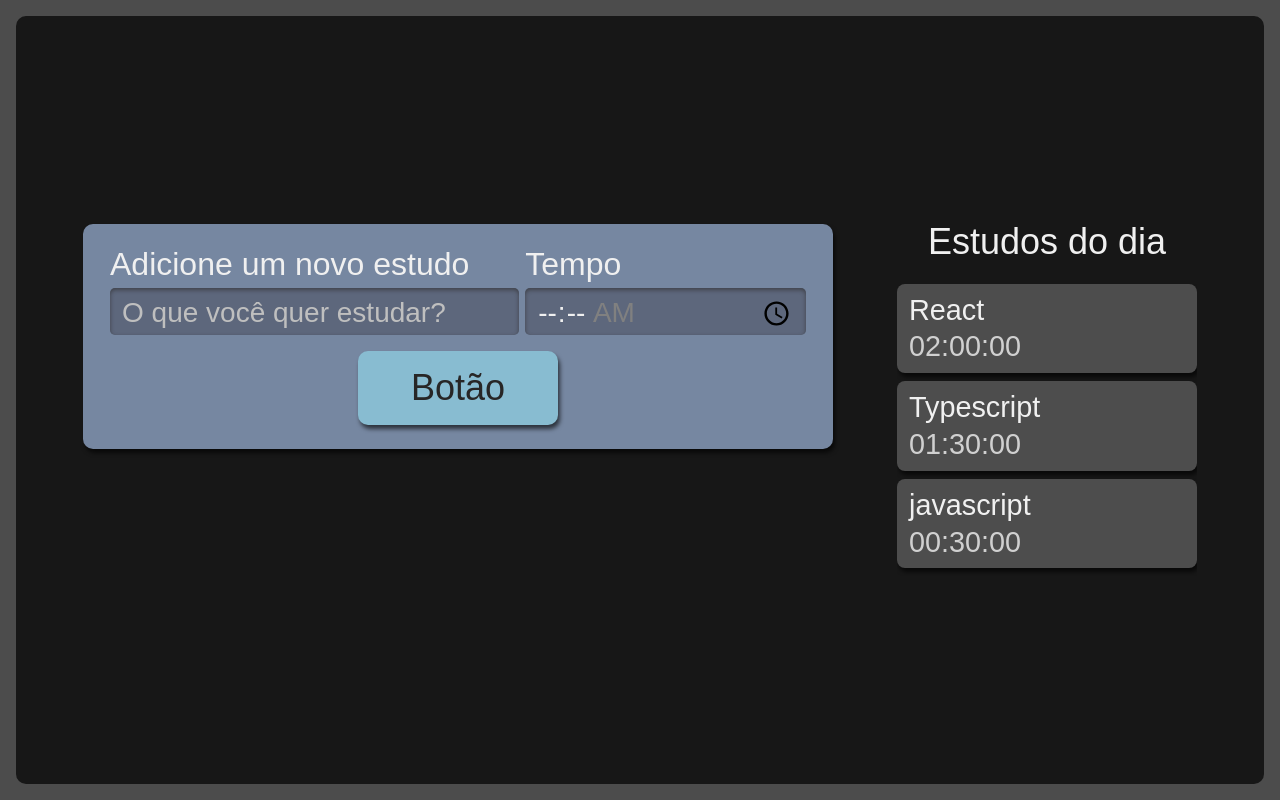
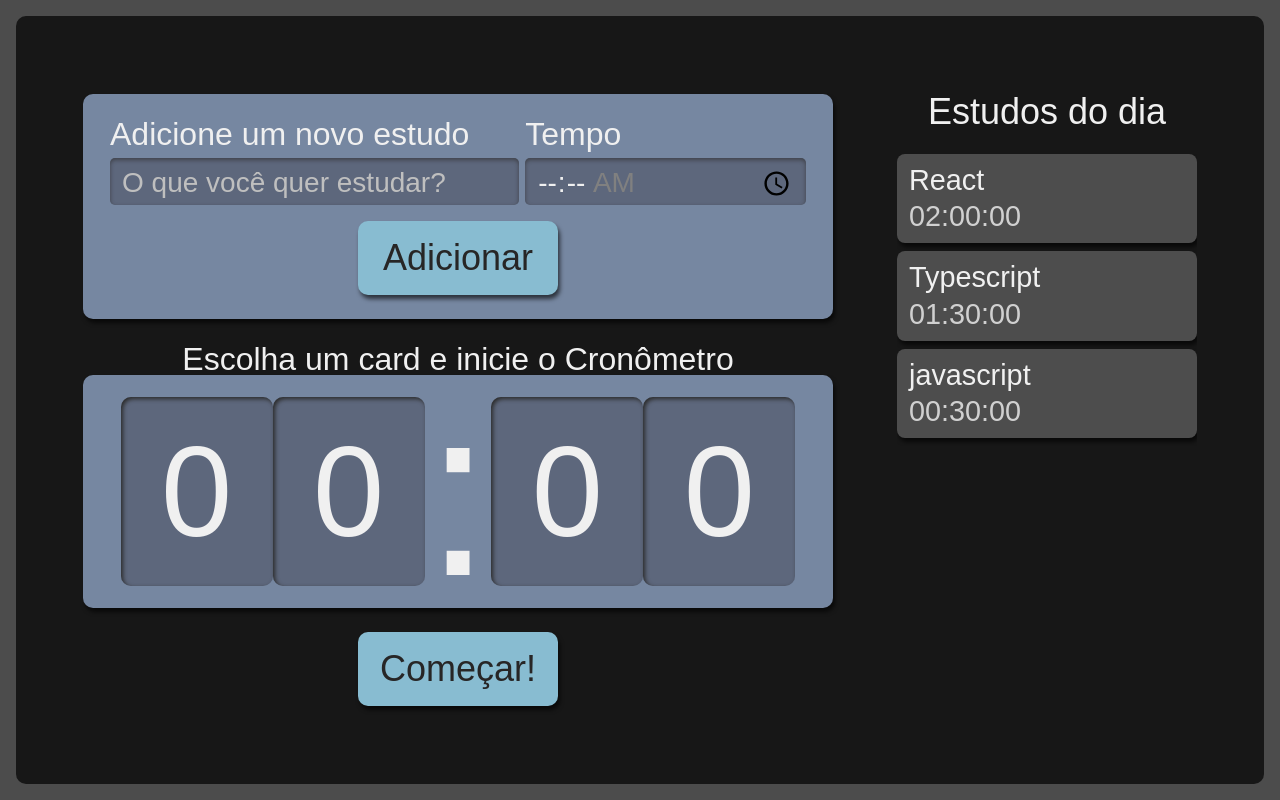
Before and after one commit to luhoro/studies-track, a React (Create React App) app: page / in a window 1280 px wide. Built offline with nearby package versions, Linux system fonts and the light colour scheme.

Commit message:
Feat: Set time interface

```diff
--- a/src/components/Botao/index.tsx
+++ b/src/components/Botao/index.tsx
@@ -1,7 +1,11 @@
-import style from  './Botao.module.scss'
+import style from './Botao.module.scss'
 
-const Botao = () => {
-  return <button className={style.botao}>Botão</button>
+const Botao = ({children}: {children: string}) => {
+  return (
+  <button className={style.botao}>
+    {children}
+  </button>
+  )
 }
 
 export default Botao
--- /dev/null
+++ b/src/components/Cronometro/Cronometro.module.scss
@@ -0,0 +1,100 @@
+.cronometro {
+  display: flex;
+  flex-direction: column;
+  align-items: center;
+  grid-area: cronometro;
+
+  .relogioWrapper {
+    align-items: center;
+    background-color: #7687A1;
+    border-radius: 10px;
+    box-shadow: 2px 4px 4px #0000009F;
+    box-sizing: border-box;
+    display: flex;.cronometro {
+      display: flex;
+      flex-direction: column;
+      align-items: center;
+      grid-area: cronometro;
+
+      .relogioWrapper {
+        align-items: center;
+        background-color: #7687A1;
+        border-radius: 10px;
+        box-shadow: 2px 4px 4px #0000009F;
+        box-sizing: border-box;
+        display: flex;
+        font-size: 5rem;
+        justify-content: center;
+        margin-bottom: 24px;
+        padding: 16px 12px;
+        width: 100%;
+      }
+
+      .titulo {
+        font-size: 2rem;
+      }
+
+      button {
+        background-color: #88bcd1;
+        border-radius: 10px;
+        box-shadow: 2px 4px 4px #0000009F;
+        color: #272626;
+        cursor: pointer;
+        font-size: 1.25rem;
+        padding: 16px;
+        width: 150px;
+
+        &:active {
+          background-color: #7CA6B7;
+          box-shadow: 2px 2px 4px #0000009F inset;
+          cursor: auto;
+        }
+      }
+
+      @media screen and (min-width:1280px) {
+
+        .relogioWrapper{
+          font-size: 15rem;
+        }
+
+        p {
+          font-size: 2rem;
+        }
+
+        button {
+          grid-column-start: span 2;
+          justify-self: center;
+          width: 200px;
+          font-size: 2.25rem;
+        }
+      }
+    }
+    font-size: 5rem;
+    justify-content: center;
+    margin-bottom: 24px;
+    padding: 16px 12px;
+    width: 100%;
+  }
+
+  .titulo {
+    font-size: 2rem;
+  }
+
+  @media screen and (min-width:1280px) {
+
+    .relogioWrapper{
+      font-size: 15rem;
+    }
+
+    p {
+      font-size: 2rem;
+    }
+
+    button {
+      grid-column-start: span 2;
+      justify-self: center;
+      width: 200px;
+      font-size: 2.25rem;
+    }
+  }
+}
--- /dev/null
+++ b/src/components/Cronometro/Relogio/Relogio.module.scss
@@ -0,0 +1,29 @@
+.relogioNumero {
+  background-color: #5D677C;
+  box-shadow: 2px 2px 4px #2B2B2B inset;
+  height: 3.6rem;
+  width: 3rem;
+  padding: 8px 4px;
+  border-radius: 10px;
+  display: flex;
+  align-items: center;
+  justify-content: center;
+  font-size: 4rem;
+
+  @media screen and (min-width:1280px) {
+    font-size: 8rem;
+    height: 10.8rem;
+    width: 9rem;
+  }
+}
+
+.relogioDivisao {
+  display: flex;
+  align-items: center;
+  justify-content: center;
+  height: 4.2rem;
+
+  @media screen and (min-width:1280px) {
+    height: 12.6rem;
+  }
+}
--- /dev/null
+++ b/src/components/Cronometro/Relogio/index.tsx
@@ -0,0 +1,13 @@
+import style from './Relogio.module.scss';
+
+export default function Relogio() {
+  return (
+    <>
+      <span className={style.relogioNumero}>0</span>
+      <span className={style.relogioNumero}>0</span>
+      <span className={style.relogioDivisao}>:</span>
+      <span className={style.relogioNumero}>0</span>
+      <span className={style.relogioNumero}>0</span>
+    </>
+  )
+}
--- /dev/null
+++ b/src/components/Cronometro/index.tsx
@@ -0,0 +1,17 @@
+import Botao from "../Botao";
+import Relogio from "./Relogio";
+import style from './Cronometro.module.scss';
+
+export default function Cronometro() {
+  return (
+    <div className={style.cronometro}>
+      <p className={style.titulo}>Escolha um card e inicie o Cronômetro</p>
+      <div className={style.relogioWrapper}>
+        <Relogio />
+      </div>
+      <Botao>
+        Começar!
+      </Botao>
+    </div>
+  )
+}
--- a/src/components/Formulario/index.tsx
+++ b/src/components/Formulario/index.tsx
@@ -28,7 +28,7 @@
         />
       </div>
 
-      <Botao />
+      <Botao>Adicionar</Botao>
     </form>
   )
 }
--- /dev/null
+++ b/src/components/Lista/Item/index.tsx
@@ -0,0 +1,12 @@
+import style from '../Lista.module.scss'
+
+const Item = ({ nome, tempo }: { nome: string, tempo: string }) => {
+  return (
+    <li className={style.item}>
+      <h3> {nome} </h3>
+      <span> {tempo} </span>
+    </li>
+  )
+}
+
+export default Item
--- a/src/components/Lista/index.tsx
+++ b/src/components/Lista/index.tsx
@@ -1,3 +1,4 @@
+import Item from './Item'
 import style from  './Lista.module.scss'
 
 const Lista = () => {
@@ -23,10 +24,7 @@
 
       <ul>
         {tarefas.map((tarefa, key) => (
-          <li key={key} className={style.item}>
-            <h3> {tarefa.nome} </h3>
-            <span> {tarefa.tempo} </span>
-          </li>
+          <Item key={key}  {...tarefa} />
         ))}
       </ul>
 
--- a/src/components/pages/App.tsx
+++ b/src/components/pages/App.tsx
@@ -2,12 +2,14 @@
 import Formulario from '../Formulario'
 import Lista from '../Lista'
 import style from './App.module.scss'
+import Cronometro from '../Cronometro'
 
 function App() {
   return (
     <div className={style.AppStyle}>
       <Formulario />
       <Lista />
+      <Cronometro />
     </div>
   )
 }
```
